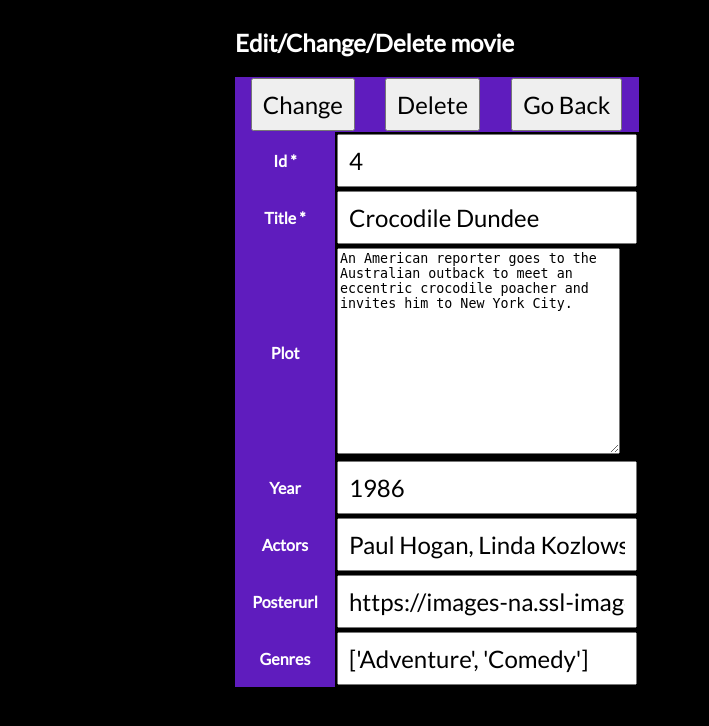
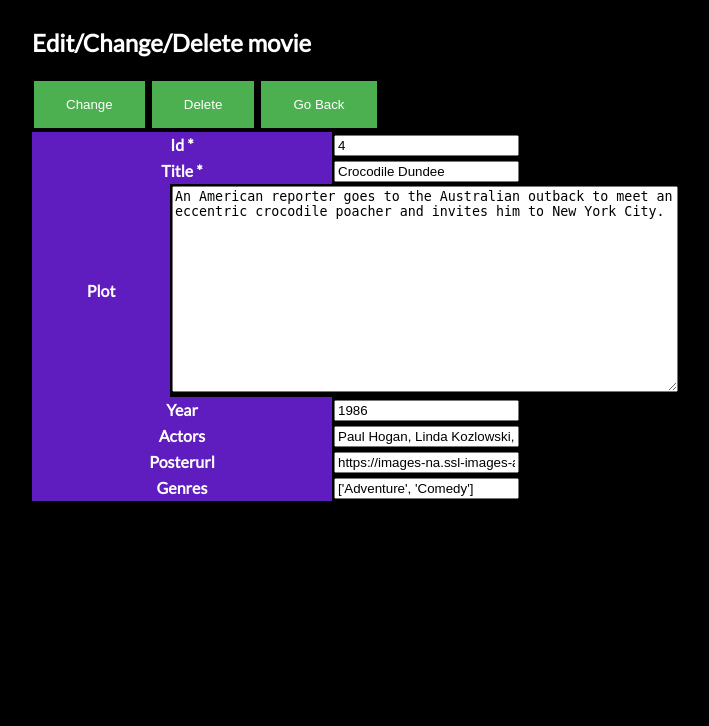
Before and after one commit to KatarzynaKuich/TODOS-_BILIOTEKA, a Flask app: page /api/v1/films/1 in a window 1280 px wide. Shown: the top 726 px of the page, without its empty margins (203-912 px from the left). Run offline with Flask 2, Linux system fonts and the light colour scheme; lists and menus that the app fills with data are empty.

Commit message:
formatting form

```diff
--- a/app.py
+++ b/app.py
@@ -15,7 +15,7 @@ def start():
 @app.route("/api/v1/films/", methods=["GET", "POST"])
 def films_list():
     form = FilmForm()
-    form.id.data = films.get(-1)['id']
+    form.id.data = int(films.get(-1)['id'])+1
     error = ""
     if request.method == "POST":
         if form.validate_on_submit():
@@ -33,7 +33,8 @@ def film_details(film_id):
     if form.validate_on_submit():
        if request.form['submit_button'] == 'Change':
           films.update(film_id - 1, form.data)
-          print("changed")
+          films.create(form.data)
+          films.save_all()
           return redirect(url_for("films_list"))  # after update go back to films database
        if request.form['submit_button'] == 'Delete':
 
--- a/forms.py
+++ b/forms.py
@@ -2,7 +2,7 @@ from flask_wtf import FlaskForm
 from wtforms import StringField,TextAreaField,URLField,IntegerField,SubmitField
 from wtforms.validators import DataRequired,NumberRange,Length
 class FilmForm(FlaskForm):
-    id =      StringField(validators=[DataRequired()])
+    id =      IntegerField(validators=[DataRequired()])
     title   = StringField(validators=[DataRequired()])
     plot    = TextAreaField()
     year    = StringField()
--- a/static/mystyles.css
+++ b/static/mystyles.css
@@ -6,20 +6,23 @@ body{
     font-family: "Lato",sans-serif ;
 }
 
-input{
+input [type=form]{
     font-family: "Lato",sans-serif;
     font-size: 1.5rem;
     padding: 10px;
+    width: 500px;
+
 }
 
 table {
   border-collapse: collapse;
-  width: 100%;
+  width: 80%;
 }
 
 add_movie  form{
     display: grid;
     grid-template-columns: 1fr ;
+
 
 }
 .item {
@@ -32,14 +35,11 @@ add_movie  form{
     font-size: 1.2rem;
 }
 
-
 td {
   text-align: left;
   padding: 2px;
 
 }
-
-
 th {
   background-color: #5f1cbe;
   color: white;
@@ -47,12 +47,22 @@ th {
 
 }
 form textarea#plot {
-     width: 277px;
+     width: 500px;
      height: 200px;
-     max-width: 300px;
+     max-width: 500px;
 }
 .content{
     display: flex;
     justify-items: center;
     justify-content: center;
 }
+
+input[type=button], input[type=submit], input[type=reset] {
+  background-color: #4CAF50;
+  border: none;
+  color: white;
+  padding: 16px 32px;
+  text-decoration: none;
+  margin: 4px 2px;
+  cursor: pointer;
+}
--- a/templates/film_details.html
+++ b/templates/film_details.html
@@ -6,30 +6,28 @@ MY MOVIE LIBRARY
 <section>
     <h2> Edit/Change/Delete movie </h2>
 
-</section>
-<div class="container">
-    <div class="add_movie">
+
+
 
         <form method="POST" action="/api/v1/films/{{ film_id }}">
-             <table>
-                <div style="text-align:left">
-                    <th><input type="submit" name="submit_button" value="Change">
-                    <th><input type="submit" name="submit_button" value="Delete">
-                    <th><input type="submit" name="submit_button" value="Go Back">
-            </table>
-            {{ form.hidden_tag() }}
+            <div class="menu">
+                   <input type="submit"  name="submit_button" value="Change">
+                    <input type="submit"  name="submit_button" value="Delete">
+                    <input type="submit"  name="submit_button" value="Go Back">
+
+            </div>
+    <div class="add movie">
+        {{ form.hidden_tag() }}
 
             {% for field in form if field.widget.input_type != 'hidden' %}
             <table>
-                <col width="100px"/>
-                <th>{{ field.label }} {% if field.flags.required %}*{% endif %}</th>
-                <td>{{ field }}</td>
+                <col width="300px"/>
+                <th >{{ field.label }} {% if field.flags.required %}*{% endif %}</th>
+
+                <td >{{ field }}</td>
                 {% endfor %}
             </table>
-
-    </div>
-
-    </section>
+ </section>
 
 
     {% endblock mycontent %}
--- a/templates/mymaintemplate.html
+++ b/templates/mymaintemplate.html
@@ -1,7 +1,8 @@
 <!DOCTYPE html>
 <html lang="en">
 <head>
-    <title>{% block title %}{% endblock title %}</title>
+
+    <title >{% block title %}{% endblock title %}</title>
     <link rel="stylesheet" href="{{ url_for('static', filename='mystyles.css') }}"/>
 </head>
 <body>
```
Also changed, not shown: templates/films_lib.html (+4 -3 lines), films.json.
